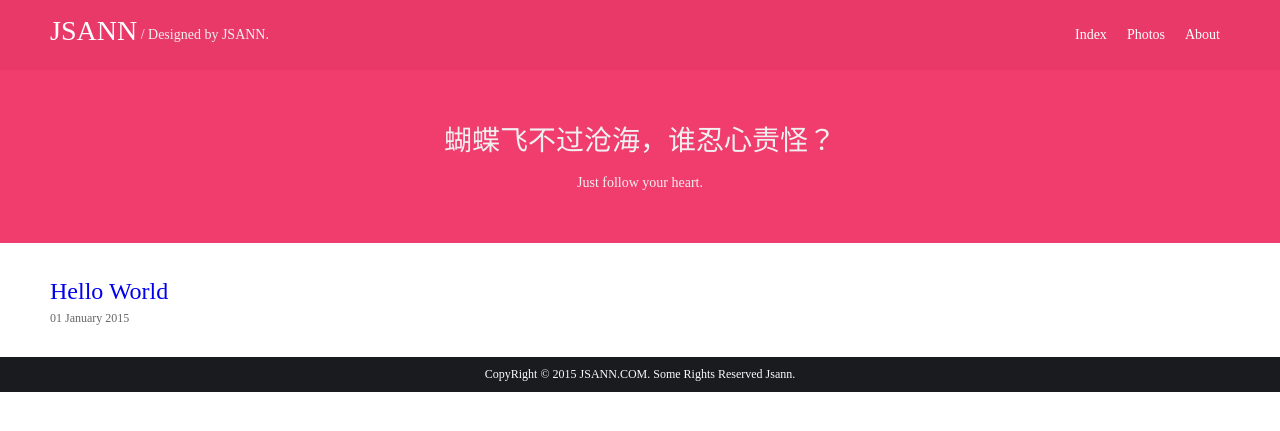
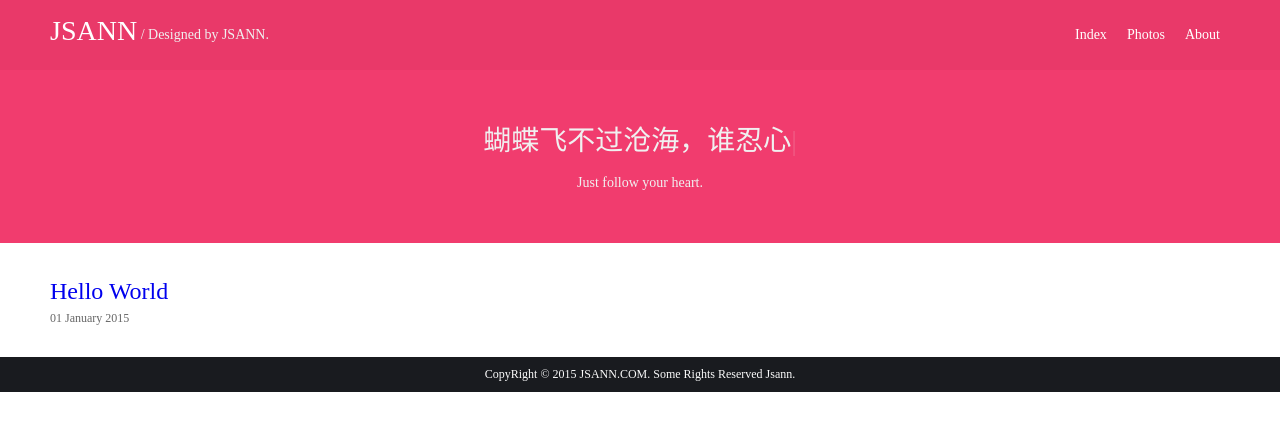
Before and after one commit to jsann/jsann.github.io, a Jekyll site: the page built from index.html, in a window 1280 px wide. Shown: the top 431 px of the page. Built offline with Jekyll 4.4.1, drawn with Linux system fonts in a browser that asks for light colours; nearby versions of some CDN libraries; library files that are not in the unit come from our copies.

Commit message:
add typed

```diff
--- a/_layouts/layout.html
+++ b/_layouts/layout.html
@@ -6,8 +6,9 @@
 <link rel="stylesheet" href="/style/reset.css">
 <link rel="stylesheet" href="/style/default.css">
 <link rel="stylesheet" href="/style/syntax.css">
-<script src="script/jquery.min.js"></script>
-<script src="script/typed.js"></script>
+<script src="script/vendor/jquery.min.js"></script>
+<script src="script/vendor/typed.js"></script>
+<script src="script/default.js"></script>
 </head>
 <body>
   <header>
@@ -17,7 +18,7 @@
         {% include nav.html %}
       </div>
     </div>
-    <article class="wrap"><h2>蝴蝶飞不过沧海，谁忍心责怪？</h2>Just follow your heart.</article>
+    <article class="wrap"><h2><span class="js-typed"></span></h2>Just follow your heart.</article>
   </header>
   <article class="wrap content">
     {{ content }}
--- /dev/null
+++ b/script/default.js
@@ -0,0 +1,14 @@
+(function() {
+  $(function() {
+    return $(".js-typed").typed({
+      strings: ["hudie feibuguo", "蝴蝶飞不过沧海，谁忍心责怪？"],
+      typeSpeed: 100,
+      callback: function() {
+        return $(".typed-cursor").fadeOut(function() {
+          return $(this).remove();
+        });
+      }
+    });
+  });
+
+}).call(this);
--- a/style/default.css
+++ b/style/default.css
@@ -83,28 +83,70 @@ header article {
 /* line 65, ../../app/scss/default.scss */
 header article h2 {
   font-size: 28px;
+  height: 42px;
   margin-bottom: 10px;
 }
 
-/* line 75, ../../app/scss/default.scss */
+/* line 73, ../../app/scss/default.scss */
+.typed-cursor {
+  opacity: 1;
+  -webkit-animation: blink 0.7s infinite;
+  -moz-animation: blink 0.7s infinite;
+  animation: blink 0.7s infinite;
+}
+
+@keyframes blink {
+  0% {
+    opacity: 1;
+  }
+  50% {
+    opacity: 0;
+  }
+  100% {
+    opacity: 1;
+  }
+}
+@-webkit-keyframes blink {
+  0% {
+    opacity: 1;
+  }
+  50% {
+    opacity: 0;
+  }
+  100% {
+    opacity: 1;
+  }
+}
+@-moz-keyframes blink {
+  0% {
+    opacity: 1;
+  }
+  50% {
+    opacity: 0;
+  }
+  100% {
+    opacity: 1;
+  }
+}
+/* line 116, ../../app/scss/default.scss */
 .article-list {
   padding: 30px 0;
 }
-/* line 78, ../../app/scss/default.scss */
+/* line 119, ../../app/scss/default.scss */
 .article-list li h4 {
   font-size: 24px;
 }
 
-/* line 84, ../../app/scss/default.scss */
+/* line 125, ../../app/scss/default.scss */
 footer {
   background-color: #191b1f;
   color: #fbfbfb;
 }
-/* line 87, ../../app/scss/default.scss */
+/* line 128, ../../app/scss/default.scss */
 footer a {
   color: #fbfbfb;
 }
-/* line 90, ../../app/scss/default.scss */
+/* line 131, ../../app/scss/default.scss */
 footer .copyright {
   text-align: center;
   height: 35px;
```
